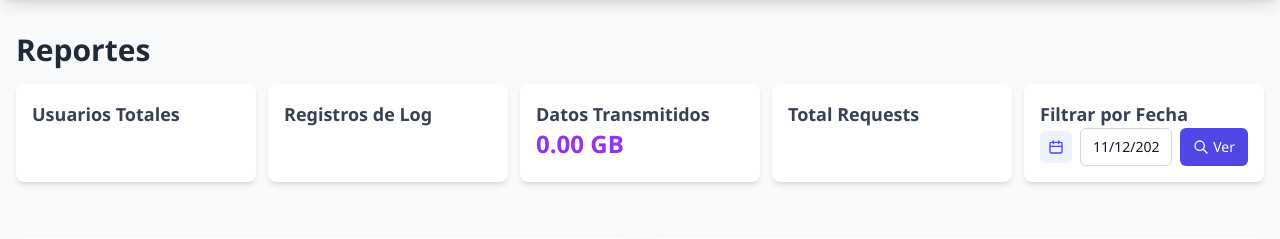
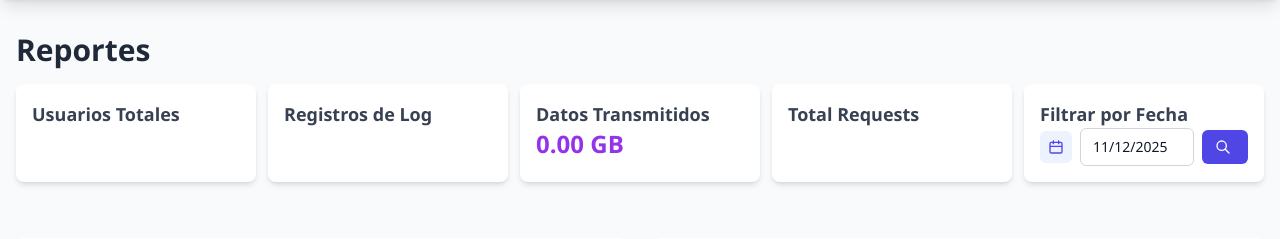
Before and after one commit to yoelvismr/sqstats, a Flask app: template templates/reports.html in a window 1280 px wide. Shown: the part 61-300 px from the top of the page. Run offline with Flask 3, Linux system fonts and the light colour scheme; the template is opened without the code that fills it, so the values that code supplies are empty.

Commit message:
eliminar ver

```diff
--- a/templates/reports.html
+++ b/templates/reports.html
@@ -55,15 +55,12 @@
 
               <input id="reports-date" type="text" datepicker datepicker-orientation="bottom" datepicker-autohide datepicker-container="body" class="flex-1 min-w-0 w-32 rounded-md border border-gray-300 bg-white px-3 py-2 text-sm text-gray-900 placeholder-gray-500 focus:border-indigo-500 focus:outline-none focus:ring-1 focus:ring-indigo-500 transition-colors duration-200"/>
 
-              <button
-                  id="reports-go"
-                  class="inline-flex items-center justify-center px-3 py-2 border border-transparent text-sm font-medium rounded-md text-white bg-indigo-600 hover:bg-indigo-700 focus:outline-none focus:ring-2 focus:ring-offset-2 focus:ring-indigo-500 transition-colors duration-200 disabled:opacity-50 disabled:cursor-not-allowed">
-                  <svg xmlns="http://www.w3.org/2000/svg" class="h-4 w-4 mr-1" fill="none" viewBox="0 0 24 24" stroke="currentColor" stroke-width="2">
+              <button id="reports-go" class="inline-flex items-center justify-center px-3 py-2 border border-transparent text-sm font-medium rounded-md text-white bg-indigo-600 hover:bg-indigo-700 focus:outline-none focus:ring-2 focus:ring-offset-2 focus:ring-indigo-500 transition-colors duration-200 disabled:opacity-50 disabled:cursor-not-allowed">
+                <svg xmlns="http://www.w3.org/2000/svg" class="h-4 w-4 mr-1" fill="none" viewBox="0 0 24 24" stroke="currentColor" stroke-width="2">
                   <path stroke-linecap="round" stroke-linejoin="round" d="M21 21l-6-6m2-5a7 7 0 11-14 0 7 7 0 0114 0z"/>
-                  </svg>
-                  Ver
+                </svg>
               </button>
-              </div>
+            </div>
           </div>
         </div>
       </div>
```
